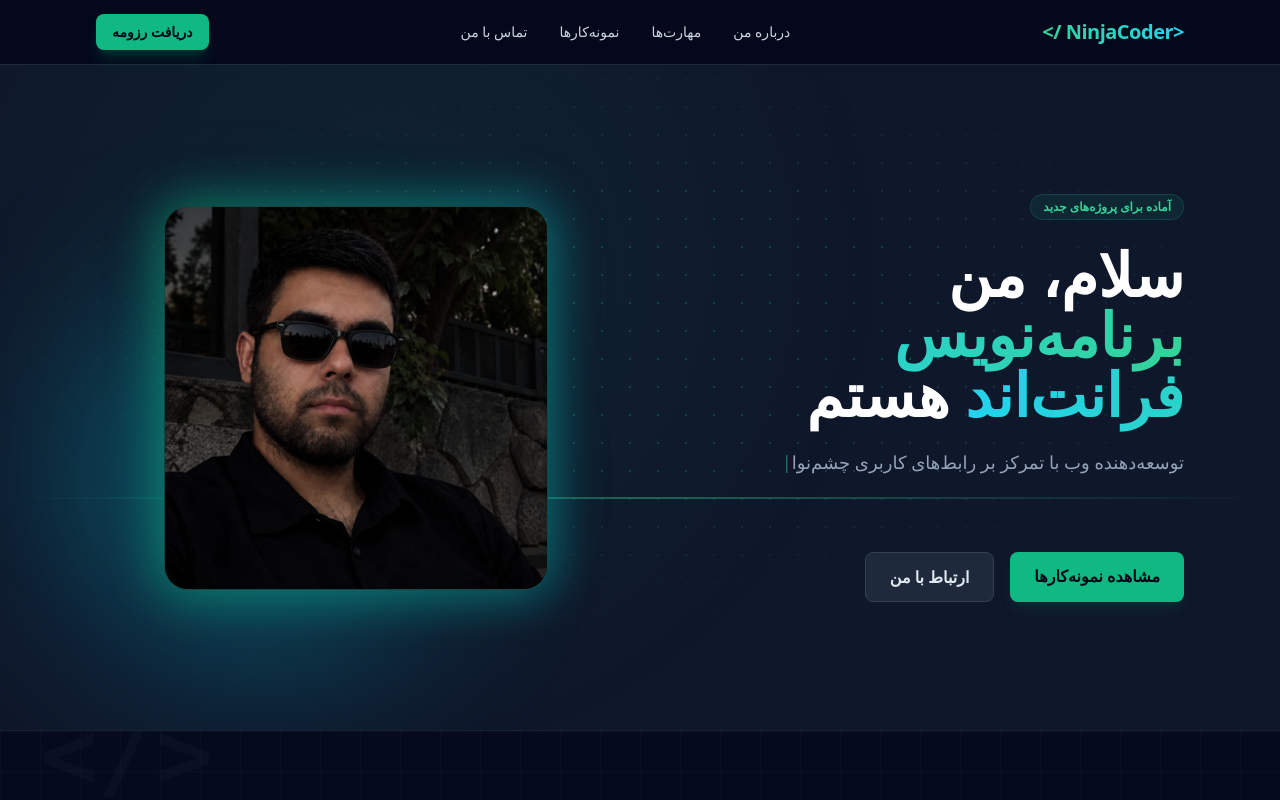
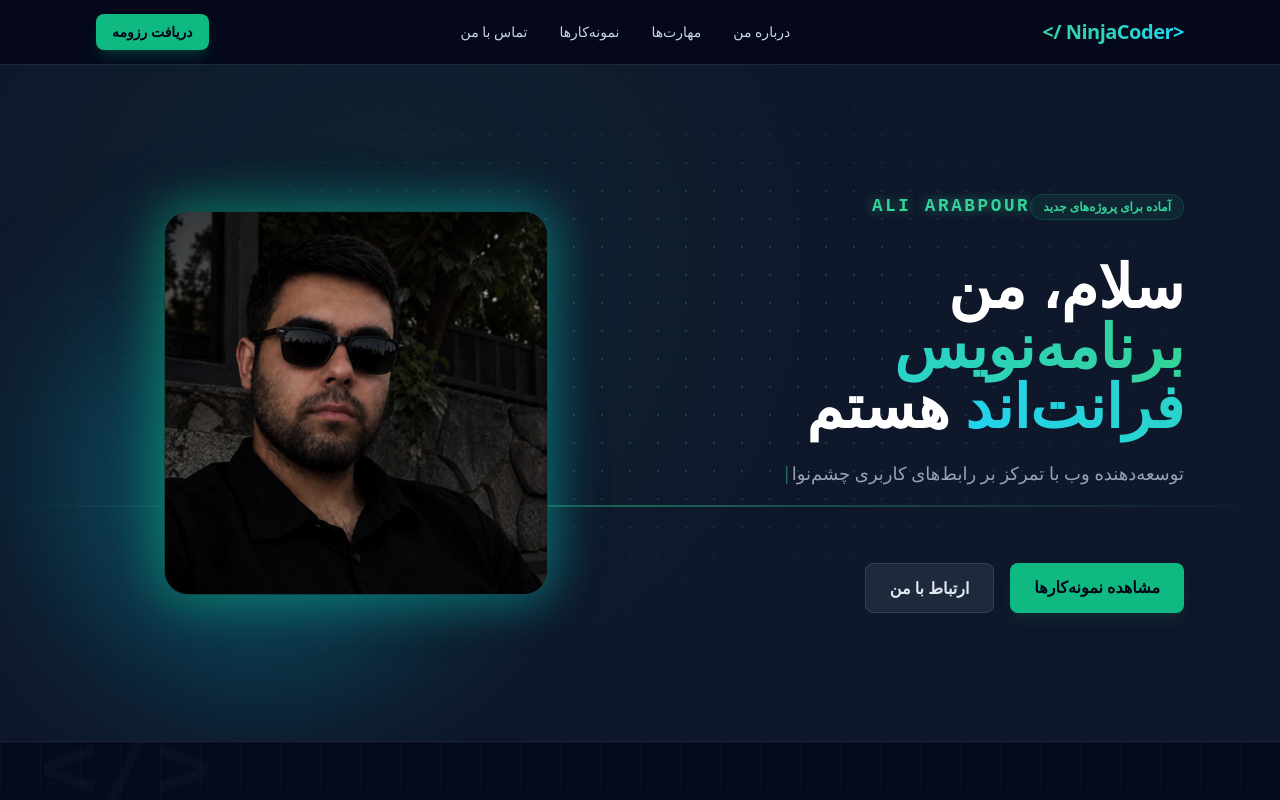
Before and after one commit to Ali-Git-1/Personal-website, a Nuxt app: page / in a window 1280 px wide. Shown: the top 800 px of the page. Built offline with nearby package versions, Linux system fonts and the light colour scheme.

Commit message:
feat: add developer name with cyber glitch effect to hero section

```diff
--- a/app/app.vue
+++ b/app/app.vue
@@ -121,6 +121,11 @@
             >
               آماده برای پروژه‌های جدید
             </span>
+            <!-- اسم و فامیل با افکت گلیچ سایبری -->
+            <div class="glitch-wrapper mb-3" dir="ltr" data-text="Ali Arabpour">
+              <span class="glitch-text">Ali Arabpour</span>
+            </div>
+
             <h1
               class="text-4xl sm:text-5xl lg:text-6xl font-black text-white mt-6 leading-tight"
             >
@@ -527,4 +532,87 @@ html {
   );
   animation: scanline 8s linear infinite;
 }
+/* ===== افکت گلیچ برای اسم ===== */
+.glitch-wrapper {
+  position: relative;
+  display: inline-block;
+  font-family: "Courier New", monospace;
+  font-size: 1.1rem;
+  font-weight: 800;
+  letter-spacing: 0.15em;
+  text-transform: uppercase;
+}
+
+.glitch-wrapper::before,
+.glitch-wrapper::after {
+  content: attr(data-text);
+  position: absolute;
+  inset: 0;
+  opacity: 0;
+}
+
+/* لایه قرمز/صورتی - جابجایی افقی */
+.glitch-wrapper::before {
+  color: #f43f5e;
+  animation: glitch-anim-1 3s infinite linear alternate-reverse;
+}
+
+/* لایه فیروزه‌ای - جابجایی مخالف */
+.glitch-wrapper::after {
+  color: #22d3ee;
+  animation: glitch-anim-2 2.5s infinite linear alternate-reverse;
+}
+
+.glitch-text {
+  color: #34d399; /* سبز هماهنگ با تم سایت */
+  text-shadow: 0 0 12px rgba(52, 211, 153, 0.6);
+}
+
+@keyframes glitch-anim-1 {
+  0%,
+  88%,
+  100% {
+    opacity: 0;
+    transform: translate(0);
+  }
+  90% {
+    opacity: 0.8;
+    transform: translate(-3px, 1px);
+    clip-path: inset(20% 0 40% 0);
+  }
+  93% {
+    opacity: 0.8;
+    transform: translate(3px, -1px);
+    clip-path: inset(60% 0 10% 0);
+  }
+  96% {
+    opacity: 0.8;
+    transform: translate(-2px, 0);
+    clip-path: inset(0 0 70% 0);
+  }
+}
+
+@keyframes glitch-anim-2 {
+  0%,
+  85%,
+  100% {
+    opacity: 0;
+    transform: translate(0);
+  }
+  87% {
+    opacity: 0.7;
+    transform: translate(3px, -1px);
+    clip-path: inset(40% 0 30% 0);
+  }
+  91% {
+    opacity: 0.7;
+    transform: translate(-3px, 1px);
+    clip-path: inset(10% 0 60% 0);
+  }
+  95% {
+    opacity: 0.7;
+    transform: translate(2px, 0);
+    clip-path: inset(70% 0 5% 0);
+  }
+}
 </style>
```
